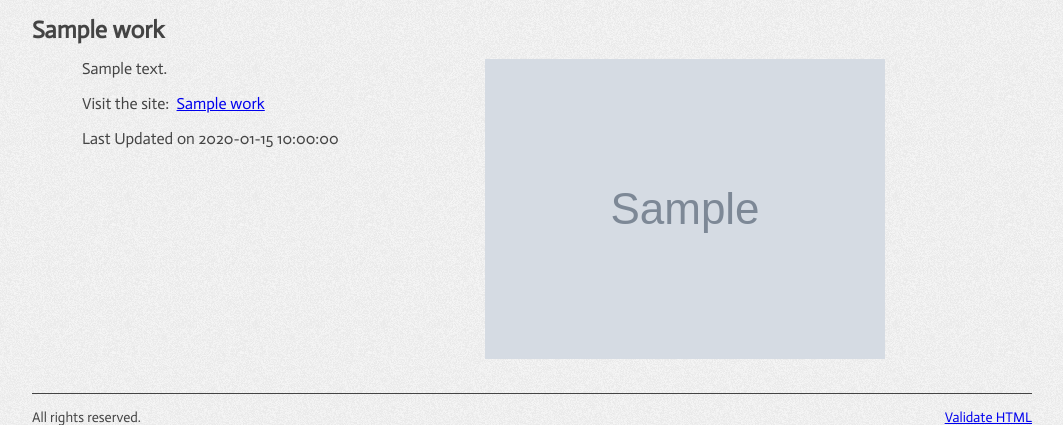
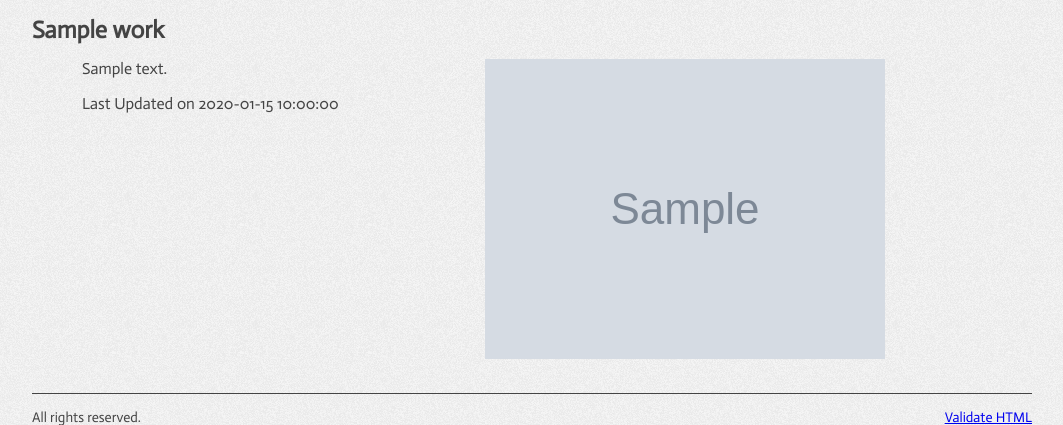
Before and after one commit to durden/Portfolio, a PHP site: page /work_detail.php?id=1 in a window 1280 px wide. Shown: the part 153-578 px from the top of the page, without its empty margins (108-1171 px from the left). Run offline with PHP 8.4, Linux system fonts and the light colour scheme; tables that the repository leaves empty or names only in its code hold one stand-in row (values such as "Sample post"); grey boxes marked "Sample" are stand-in pictures; data that the repository does not hold is empty; a stand-in replaces the project's code that opens the database connection; some libraries are stand-ins or nearby versions.

Commit message:
Remove visit link from work detail, none of the sites still exist :(

```diff
--- a/work_detail.php
+++ b/work_detail.php
@@ -43,11 +43,6 @@
         echo '<div class="creations">';
         echo  $full_text;
 
-        if($web != "") {
-            echo '<p>Visit the site:&nbsp&nbsp;<a href="' .  $web . '">' .
-                $name . '</a></p>';
-        }
-
     echo '<p>Last Updated on ' . $updated . '</p>';
     echo '</div>';
 
```
